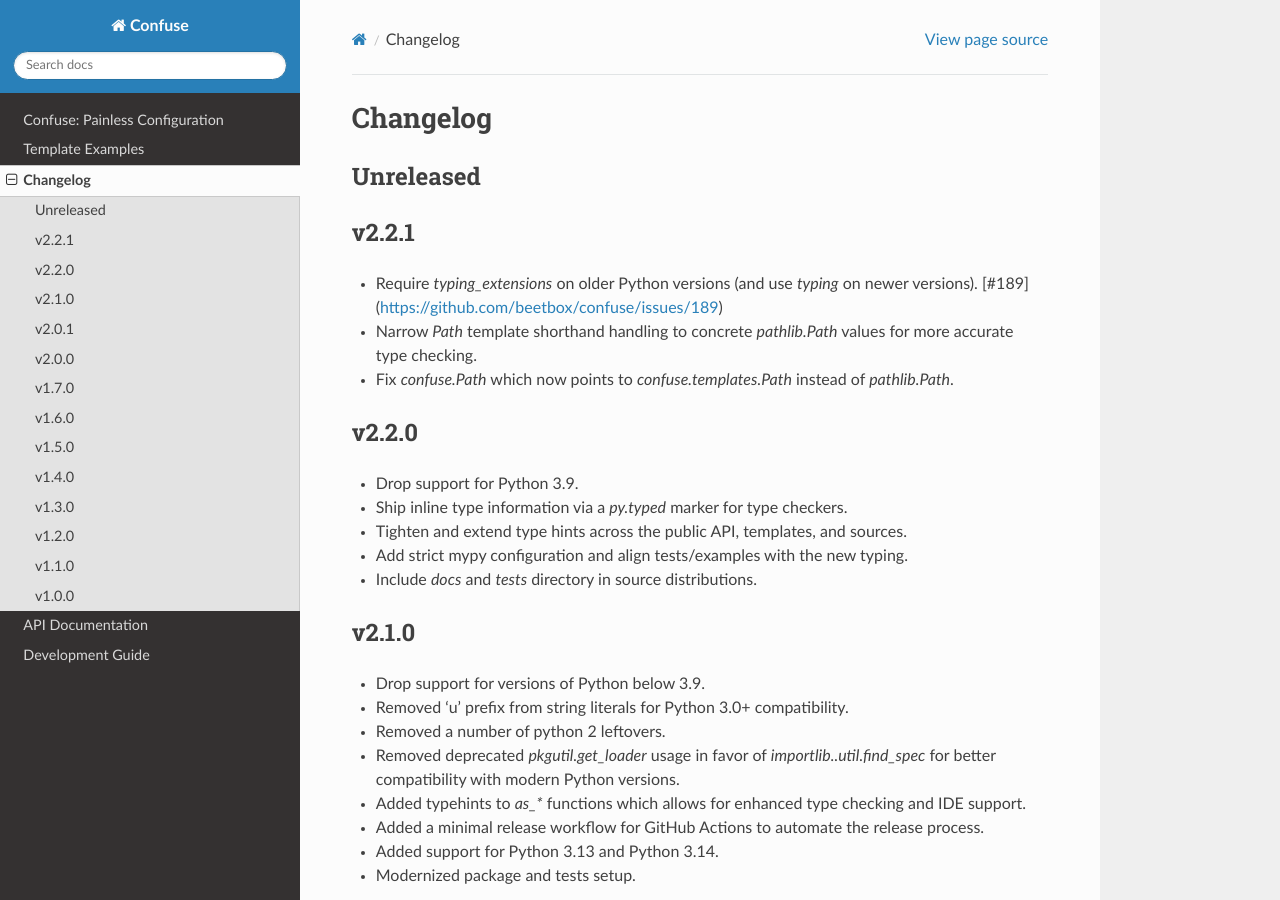
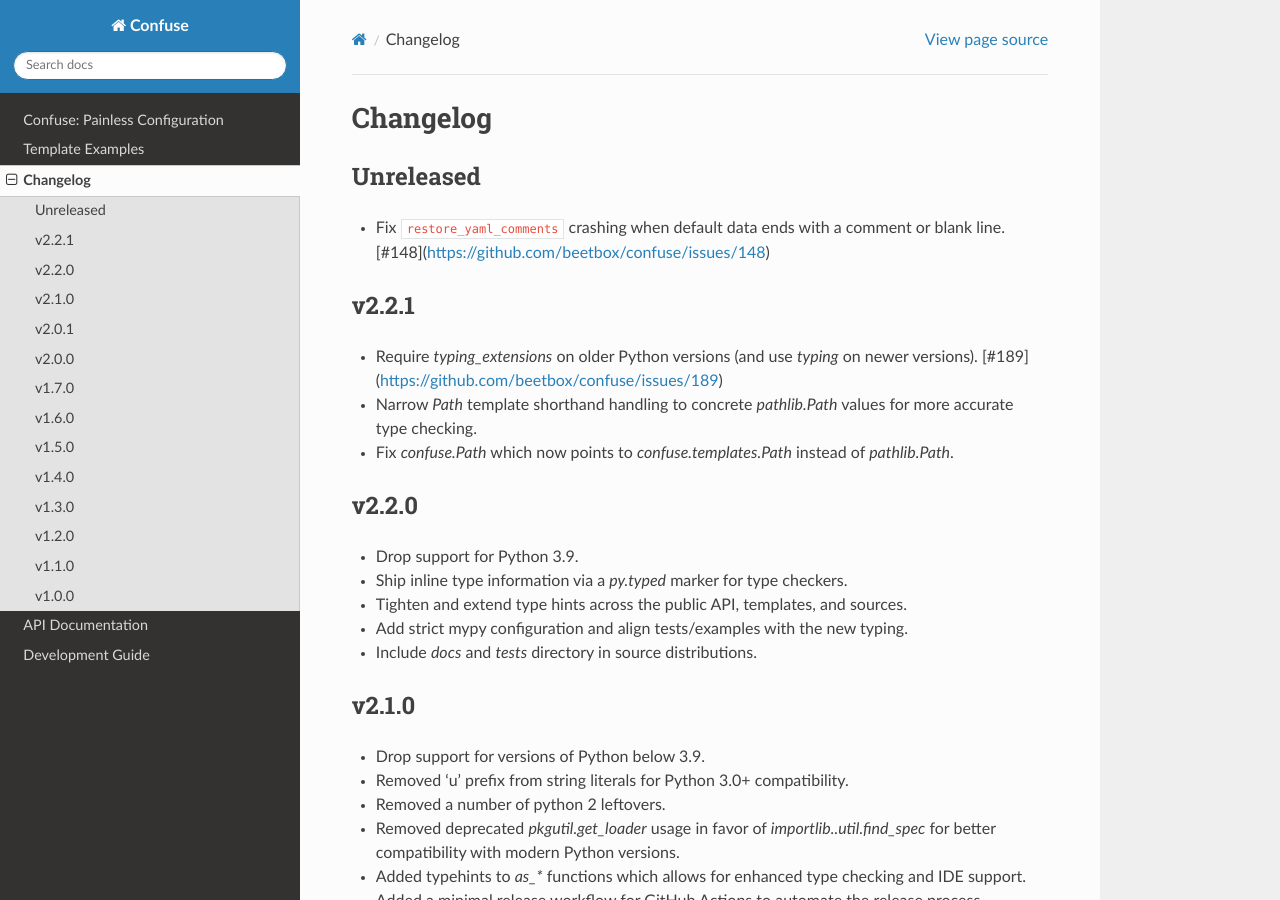
Before and after one commit to beetbox/confuse, a Sphinx documentation site: the page built from docs/changelog.rst, in a window 1280 px wide and 900 px high. Built offline with Sphinx 7.4.7 and the Read the Docs theme 3.1.0, drawn with Linux system fonts in a browser that asks for light colours.

Commit message:
Document restore_yaml_comments fix

```diff
--- a/docs/changelog.rst
+++ b/docs/changelog.rst
@@ -3,6 +3,9 @@
 
 Unreleased
 ----------
+
+- Fix ``restore_yaml_comments`` crashing when default data ends with a comment
+  or blank line. [#148](https://github.com/beetbox/confuse/issues/148)
 
 v2.2.1
 ------
```
